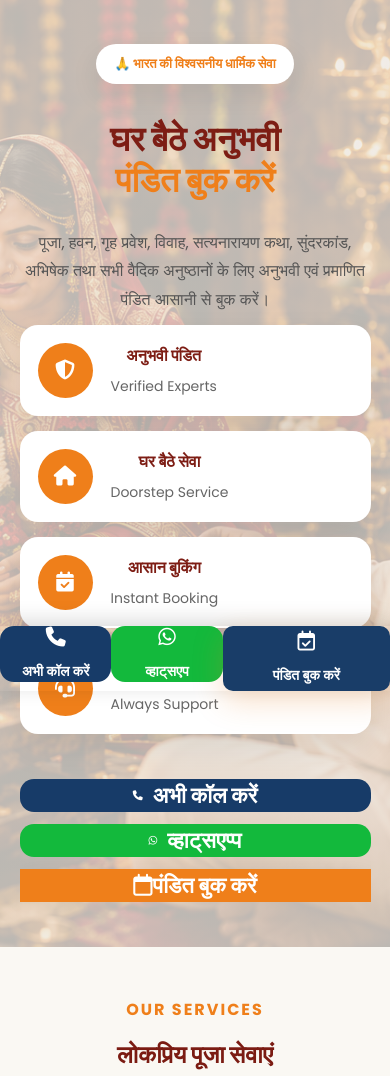
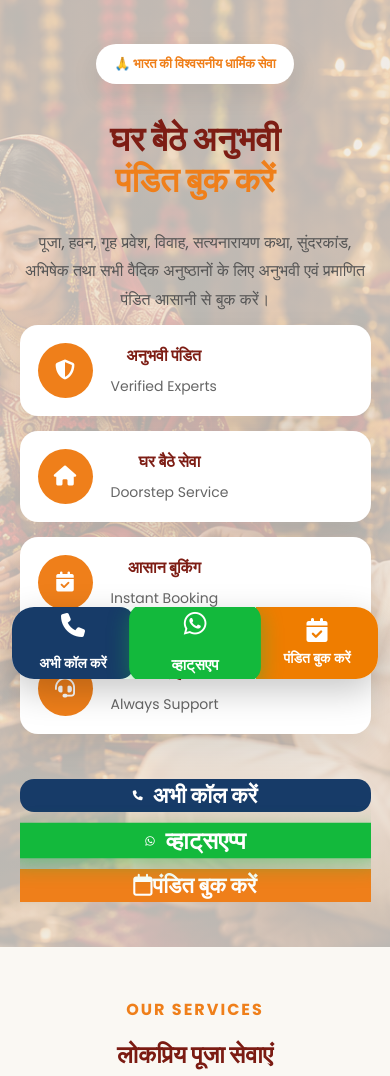
Before and after one commit to dhruvpandey11/pandithire, a Django app: page / in a window 390 px wide. Shown: the part 153-1229 px from the top of the page. Run offline with Django 4.2, Linux system fonts and the light colour scheme.

Commit message:
responsive fixes

```diff
--- a/home/static/css/style.css
+++ b/home/static/css/style.css
@@ -119,51 +119,98 @@ img{
     }
 }
 
-/* ===========================
-   Mobile Sticky Bottom Bar
-=========================== */
+/* ==========================================
+   PREMIUM MOBILE BOTTOM ACTION BAR
+========================================== */
 
 .mobile-bottom-bar{
     position:fixed;
-    bottom:0;
-    left:0;
-    width:100%;
-    height:65px;
+    left:12px;
+    right:12px;
+    bottom:calc(env(safe-area-inset-bottom) + 12px);
+    height:72px;
+
     display:none;
-    z-index:9999;
-    box-shadow:0 -5px 20px rgba(0,0,0,.15);
+    align-items:center;
+    justify-content:space-between;
+
+    background:#fff;
+    border-radius:22px;
+
+    overflow:hidden;
+
+    box-shadow:
+        0 12px 35px rgba(0,0,0,.22);
+
+    z-index:99999;
 }
 
 .mobile-bottom-bar a{
+
     flex:1;
+    height:100%;
+
     display:flex;
     flex-direction:column;
     justify-content:center;
     align-items:center;
+
+    text-decoration:none;
+
     color:#fff;
-    text-decoration:none;
+
     font-size:14px;
     font-weight:600;
+
+    transition:.25s;
+}
+
+.mobile-bottom-bar a:hover{
+    transform:translateY(-2px);
 }
 
 .mobile-bottom-bar i{
-    font-size:20px;
-    margin-bottom:4px;
+    font-size:24px;
+    margin-bottom:6px;
 }
 
+/* Call */
+
 .call-btn{
-    background:#ff5b00;
+    background:#123d72;
 }
 
+/* WhatsApp */
+
 .whatsapp-btn{
-    background:#14b63d;
+
+    background:#17b53d;
+
+    position:relative;
+
+    transform:scale(1.08);
+
+    z-index:5;
+
+    box-shadow:0 6px 20px rgba(23,181,61,.45);
+
 }
 
-.book-btn{
-    background:#0d3d77;
+/* Book */
+
+.book-now-btn{
+    background:#ef7d00;
 }
 
-/* Show only on phones */
+/* Active press */
+
+.mobile-bottom-bar a:active{
+
+    transform:scale(.96);
+
+}
+
+/* Mobile only */
 
 @media(max-width:768px){
 
@@ -172,7 +219,15 @@ img{
     }
 
     body{
-        padding-bottom:70px;
+        padding-bottom:95px;
     }
 
 }
+
+@media(min-width:769px){
+
+    .mobile-bottom-bar{
+        display:none;
+    }
+
+}
--- a/home/templates/home/base.html
+++ b/home/templates/home/base.html
@@ -267,22 +267,29 @@
 {% block extra_js %}
 {% endblock %}
 
-<!-- Mobile Bottom Bar -->
 <div class="mobile-bottom-bar">
 
-    <a href="tel:+919876543210" class="call-btn">
+    <a href="tel:+919076203111" class="call-btn">
         <i class="fa-solid fa-phone"></i>
         <span>अभी कॉल करें</span>
     </a>
 
-    <a href="https://wa.me/919876543210" target="_blank" class="whatsapp-btn">
-        <i class="fa-brands fa-whatsapp"></i>
+    <a href="https://wa.me/919076203111"
+       target="_blank"
+       class="whatsapp-btn">
+
+        <i class="fab fa-whatsapp"></i>
         <span>व्हाट्सएप</span>
+
     </a>
 
-    <a href="#booking" class="book-btn">
-        <i class="fa-regular fa-calendar-check"></i>
+    <a href="#booking"
+       onclick="showBooking('puja')"
+       class="book-now-btn">
+
+        <i class="fa-solid fa-calendar-check"></i>
         <span>पंडित बुक करें</span>
+
     </a>
 
 </div>
```
